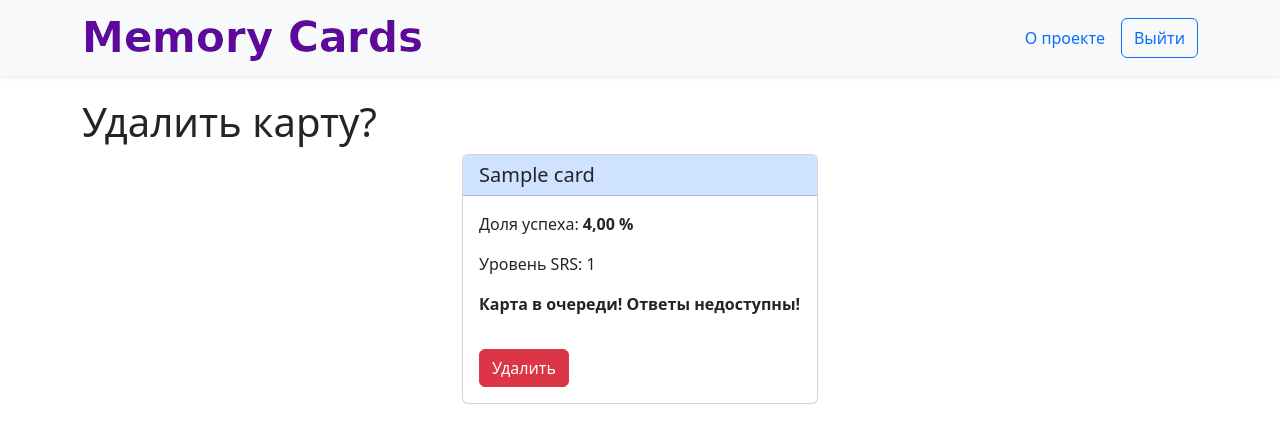
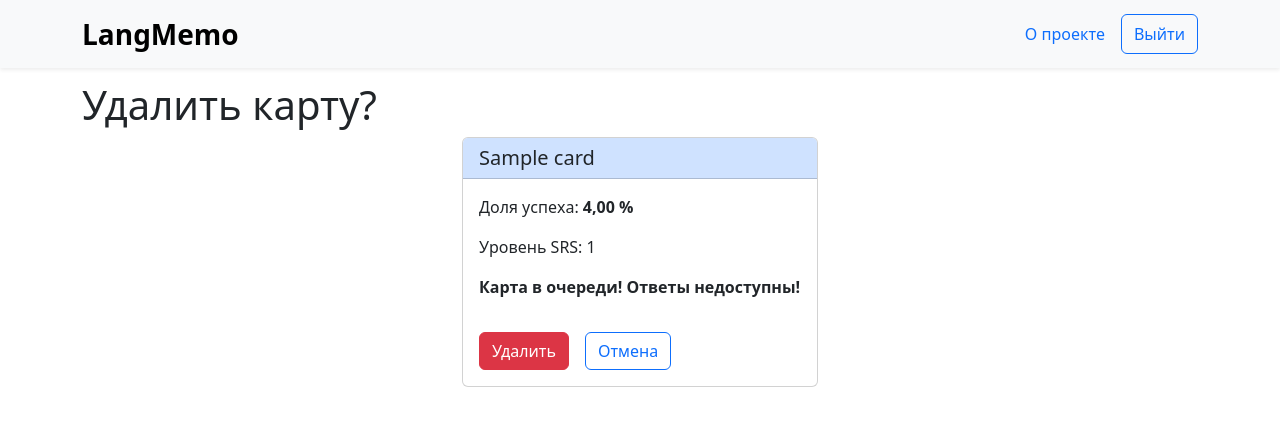
Before and after one commit to Benkendorf/langmemo, a Django app: page /deck/delete_card/1/ in a window 1280 px wide. Shown: the top 443 px of the page. Run offline with Django 5.2, Linux system fonts and the light colour scheme; a user stored in the database is signed in; tables that the repository leaves empty hold one stand-in row (values such as "Sample post"); some libraries are stand-ins or nearby versions.

Commit message:
Add cancel button to deck and card Delete pages

```diff
--- a/templates/base.html
+++ b/templates/base.html
@@ -12,7 +12,7 @@
   <body>
     {% include "includes/header.html" %}
     <main>
-      <hr class="opacity-0">
+
       <hr class="opacity-0">
       <div class="container py-5">
         {% block content %}{% endblock %}
--- a/templates/deck/card_confirm_delete.html
+++ b/templates/deck/card_confirm_delete.html
@@ -53,7 +53,11 @@
 
       <div class="hstack gap-3">
         <form method="POST" action="{% url 'deck:delete_card' card.id %}">
-          {% csrf_token %}<input class="btn btn-danger" type="submit" value="Удалить">
+          {% csrf_token %}
+          <div class="hstack gap-3">
+            <input class="btn btn-danger" type="submit" value="Удалить">
+            <a class="btn btn-outline-primary" href="{% url 'deck:card_list' card.deck.pk %}">Отмена</a>
+          </div>
         </form>
       </div>
     </div>
--- a/templates/deck/card_update_form.html
+++ b/templates/deck/card_update_form.html
@@ -18,7 +18,7 @@
 
           <div class="hstack gap-3">
             <input class="btn btn-success" type="submit" value="Сохранить">
-            <a class="btn btn-danger" href="{% url 'deck:card_list' card.deck.pk %}">Отмена</a>
+            <a class="btn btn-outline-primary" href="{% url 'deck:card_list' card.deck.pk %}">Отмена</a>
           </div>
 
         </form>
--- a/templates/deck/deck_confirm_delete.html
+++ b/templates/deck/deck_confirm_delete.html
@@ -30,7 +30,11 @@
 
         <div class="hstack gap-3">
           <form method="POST" action="{% url 'homepage:delete_deck' deck.id %}">
-            {% csrf_token %}<input class="btn btn-danger" type="submit" value="Удалить">
+            {% csrf_token %}
+            <div class="hstack gap-3">
+              <input class="btn btn-danger" type="submit" value="Удалить">
+              <a class="btn btn-outline-primary" href="{% url 'homepage:index' %}">Отмена</a>
+            </div>
           </form>
         </div>
 
--- a/templates/includes/header.html
+++ b/templates/includes/header.html
@@ -13,8 +13,11 @@
         >
         <span class="navbar-toggler-icon"></span>
       </div>
-      <a class="navbar-brand" href="{% url 'homepage:index' %}">
+      <a class="navbar-brand fs-3" href="{% url 'homepage:index' %}">
+        <!--
         <img src="{% static 'img/placeholder_logo2.png' %}" height="50" class="d-inline-block align-top" alt="">
+        -->
+        <b>LangMemo</b>
       </a>
       {% with request.resolver_match.view_name as view_name %}
         <ul class="nav  nav-pills">
```
